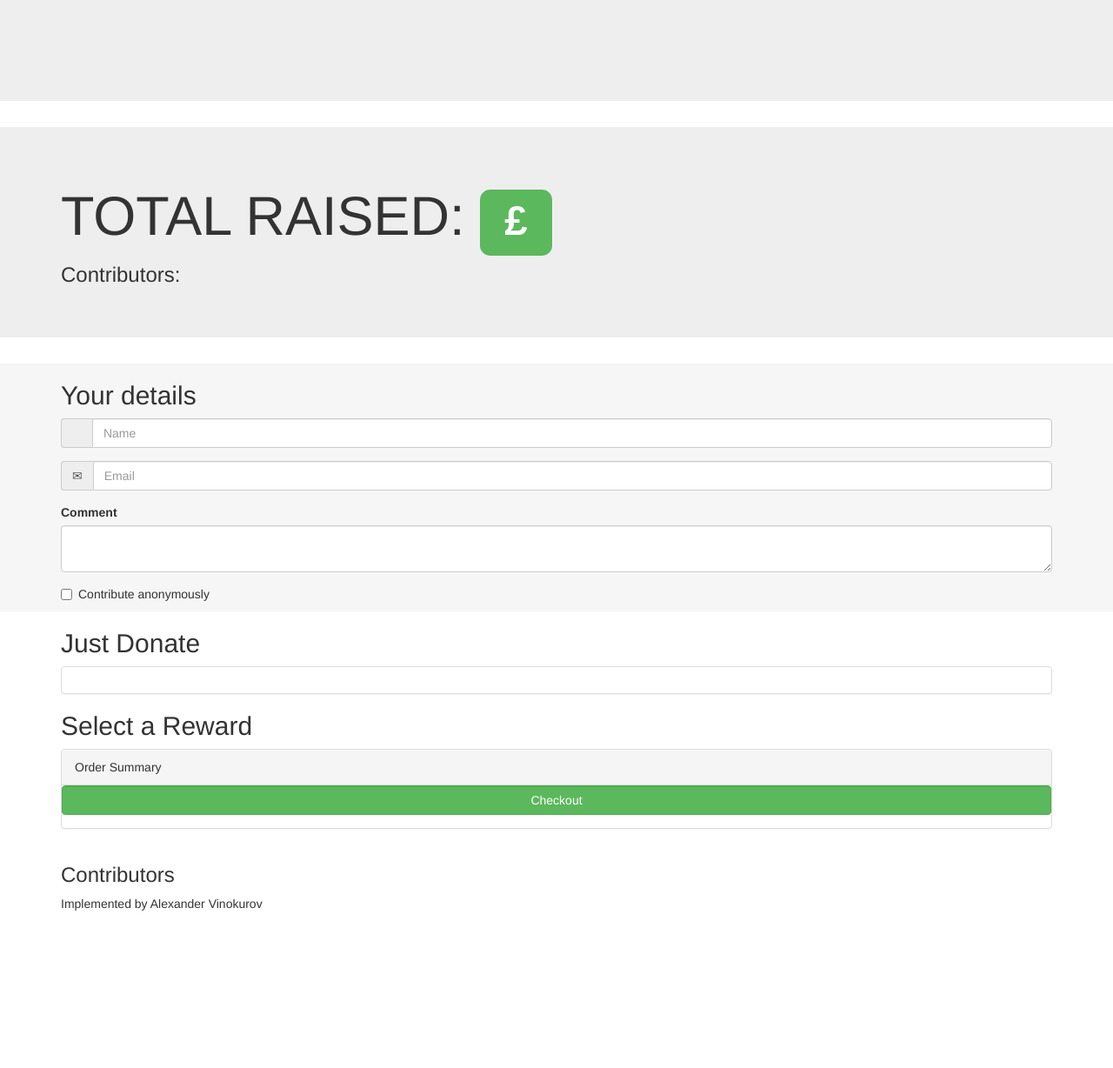
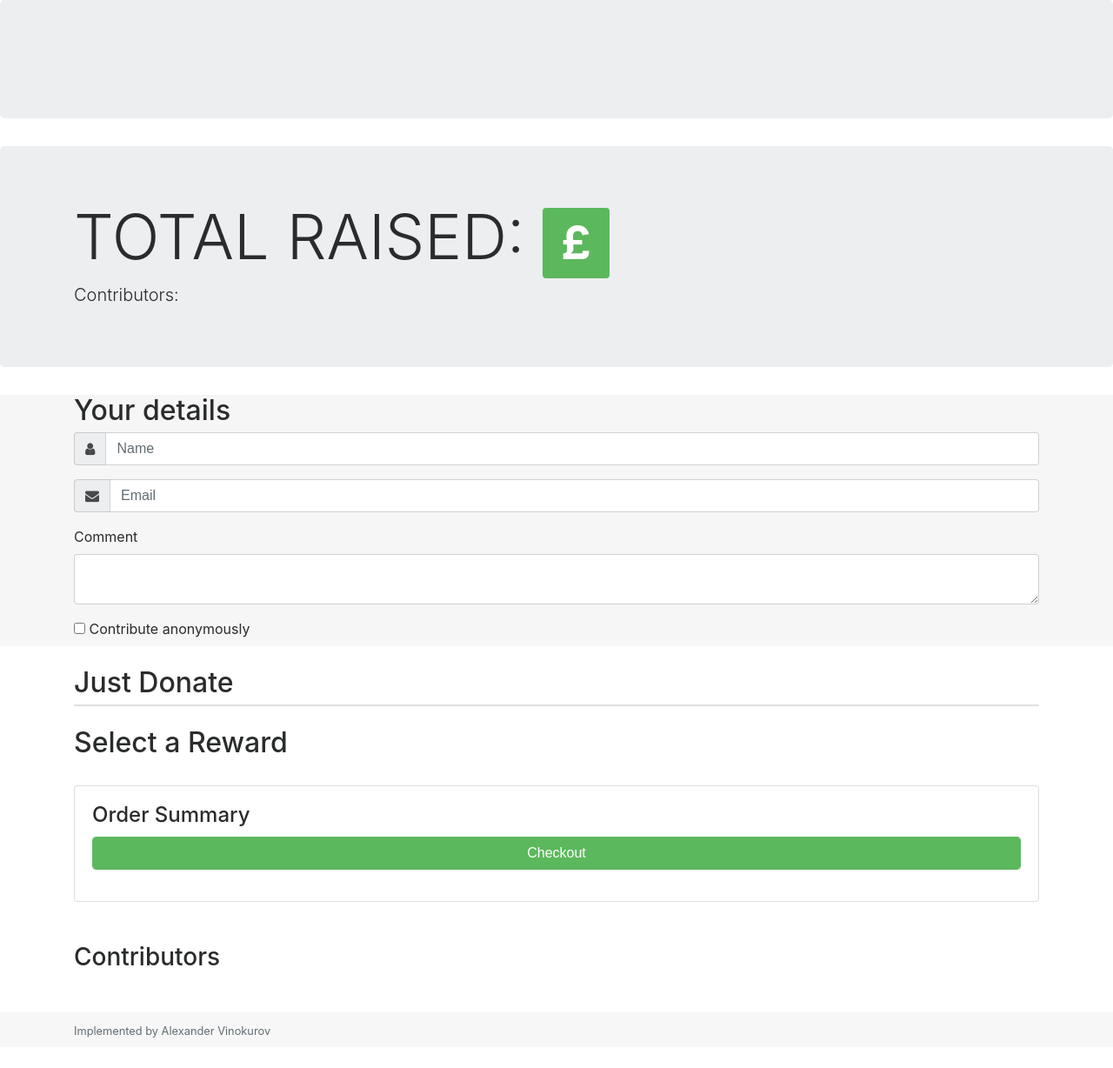
Before and after one commit to vinokurov/salty_tickets, a Flask app: template salty_tickets/templates/crowdfunding.html in a window 1280 px wide. Shown: the whole page at 87% size. Before the commit the page ends 1047 px from the top, so only its background shows below. Run offline with Flask 2, Linux system fonts and the light colour scheme; the template is opened without the code that fills it: values that come from a table or form of the project are taken from there, others are empty; some libraries are stand-ins or nearby versions; some web fonts are replaced.

Commit message:
Migrated to bootstrap-4-alpha6

```diff
--- a/salty_tickets/templates/crowdfunding.html
+++ b/salty_tickets/templates/crowdfunding.html
@@ -4,7 +4,12 @@
 {%- extends "bootstrap/base.html" %}
 
 {% block scripts %}
-{{ super() }}
+{# {{ super() }} #}
+
+    <script src="https://ajax.googleapis.com/ajax/libs/jquery/3.2.1/jquery.min.js"></script>
+    <!--<script src="//cdnjs.cloudflare.com/ajax/libs/jquery/1.12.4/jquery.min.js"></script>-->
+    <script src="https://npmcdn.com/tether@1.2.4/dist/js/tether.min.js"></script>
+    <script src="https://maxcdn.bootstrapcdn.com/bootstrap/4.0.0-alpha.6/js/bootstrap.min.js"></script>
 
 <script src="https://checkout.stripe.com/checkout.js"></script>
 
@@ -120,7 +125,12 @@
 {% block styles %}
 {# {{ super() }} #}
     <!-- Bootstrap -->
-    <link href="https://maxcdn.bootstrapcdn.com/bootswatch/3.3.7/lumen/bootstrap.min.css" rel="stylesheet">
+    <link href="https://maxcdn.bootstrapcdn.com/font-awesome/4.7.0/css/font-awesome.min.css" rel="stylesheet">
+
+
+    <link href="https://maxcdn.bootstrapcdn.com/bootstrap/4.0.0-alpha.6/css/bootstrap.min.css" rel="stylesheet">
+    <!--<link href="https://cdnjs.cloudflare.com/ajax/libs/bootswatch/4.0.0-alpha.6/lumen/bootstrap.min.css" rel="stylesheet">-->
+    <!--<link href="https://maxcdn.bootstrapcdn.com/bootswatch/3.3.7/lumen/bootstrap.min.css" rel="stylesheet">-->
     <!--<link href="https://maxcdn.bootstrapcdn.com/bootswatch/3.3.7/yeti/bootstrap.min.css" rel="stylesheet">-->
     <!--<link href="https://maxcdn.bootstrapcdn.com/bootswatch/3.3.7/paper/bootstrap.min.css" rel="stylesheet">-->
 <style>
@@ -142,13 +152,13 @@
    <!--<div class="container">-->
       <div class="jumbotron">
           <div class="container">
-        <h1>{{ event.name }}</h1>
+        <h1 class="display-3">{{ event.name }}</h1>
           </div>
       </div>
       <div class="jumbotron">
           <div class="container">
-            <h1>TOTAL RAISED: <div class="label label-success">£{{ total_stats['amount'] }}</div></h1>
-            <h3>Contributors: <div class="label label-default">{{ total_stats['contributors'] }}</div></h3>
+            <h2 class="display-3">TOTAL RAISED: <div class="badge badge-success">£{{ total_stats['amount'] }}</div></h2>
+            <h3 class="lead">Contributors: <div class="badge badge-default">{{ total_stats['contributors'] }}</div></h3>
           </div>
       </div>
      {% if request.args.get('legacy') -%}
@@ -170,22 +180,26 @@
                        </div>
                </div>
                 <div class="container-fluid">
-                    <div class="container">
+                    <div class="container my-4">
                         <h2> Just Donate</h2>
                     {{ slt.render_workshop_form_field(form.get_product_by_key(form.product_keys[0])) }}
+                    </div>
+                    <div class="container my-4">
                         <h2> Select a Reward</h2>
+                        <div class="card-columns">
                {% for product_key in form.product_keys[1:] %}
                     {{ slt.render_workshop_form_field(form.get_product_by_key(product_key)) }}
                {% endfor %}
+                        </div>
 
               {# {{ wtf.form_field(form.submit) }} #}
                </div>
                     </div>
                <div class="container-fluid">
-                   <div class="container">
-                        <div class="panel panel-default">
-                            <div class="panel-heading">Order Summary</div>
-                            <div class="pannel-body">
+                   <div class="container my-4">
+                        <div class="card card-default">
+                            <div class="card-block">
+                                <h4 class="card-title">Order Summary</h4>
                                 <div id="order_summary"></div>
                                 <div class="form-group form-vertical">
                                     <button type="button" id="checkout" class="btn btn-success form-control" autocomplete="off">
@@ -201,18 +215,18 @@
      {%- endif %}
 
                <div class="container-fluid">
-                   <div class="container">
-<h3>Contributors</h3>
+                   <div class="container my-5">
+<h3>Contributors <div class="badge badge-pill badge-default">{{ total_stats['contributors'] }}</div></h3>
 {% for contrib in contributors %}
 {{ slt.render_contributor(contrib) }}
 {% endfor %}
                </div>
            </div>
 
-<div class="footer">
+<nav class="navbar bottom navbar-light bg-faded my-4">
     <div class="container">
-           Implemented by Alexander Vinokurov
+        <small class="text-muted">Implemented by Alexander Vinokurov</small>
     </div>
-</div>
+</nav>
 
 {%- endblock %}
--- a/salty_tickets/templates/slt.html
+++ b/salty_tickets/templates/slt.html
@@ -1,13 +1,13 @@
 {% import "bootstrap/wtf.html" as wtf %}
 
 {% macro render_workshop_form_field(form_field) %}
-<div class="panel panel-default">
+<div class="card card-default">
 {% if form_field.product_type == 'DonateProduct' %}
   {{ donate_product(form_field) }}
 {% elif form_field.product_type == 'MarketingProduct' %}
   {{ marketing_product(form_field) }}
 {% else %}
-   <div class="panel-body">
+   <div class="card-body">
     {%- for subfield in form_field %}
       {% if not bootstrap_is_hidden_field(subfield) and subfield != form_field.add -%}
         {{ wtf.form_field(subfield,
@@ -25,11 +25,11 @@
 
 {% macro donate_product(form_field) %}
 {#
-       <div class="panel-heading">
+       <div class="card-heading">
            <h4>{{ form_field.product_name }}</h4>
        </div>
 #}
-    <div class="panel-body">
+    <div class="card-block">
         {{ money_text_field(form_field.amount) }}
     </div>
 {% endmacro %}
@@ -37,22 +37,25 @@
 
 {% macro marketing_product(form_field) %}
         {% set add_enabled = True %}
-       <div class="panel-heading">
-           <h4>{{ form_field.product_name }}</h4>
-           <small>
+    <img class="card-img-top img-fluid" src="..." alt="Card image cap">
+    <div class="card-block">
+       <!--<div class="card-heading">-->
+           <h4 class="card-title">{{ form_field.product_name }}</h4>
+           <p class="card-text"><small class="text-muted">
                {% if form_field.available_quantity is defined %}
                     {% if form_field.available_quantity <= 0 %}
                         Sold out
                         {% set add_enabled = False %}
                     {% else %}
-                        {% if form_field.available_quantity == 1 %} <span class="glyphicon glyphicon-fire" aria-hidden="true"></span> {% endif %}
+                        {% if form_field.available_quantity == 1 %} <i class="fa fa-fire text-danger" aria-hidden="true"></i> {% endif %}
                         Available: {{ form_field.available_quantity }}
                     {% endif %}
                {% endif %}
-           </small>
-       </div>
-    <div class="panel-body">
-        {{ form_field.info }}
+           </small></p>
+       <!--</div>-->
+
+    <!--<div class="card-block">-->
+        <p class="card-text">{{ form_field.info }}</p>
 
 <div  class="form-group">
     <div class="input-group">
@@ -85,7 +88,7 @@
     <label class="sr-only" for="{{field.id}}">Your email</label>
     <div class="input-group">
         <div class="input-group-addon">
-            <span class="glyphicon glyphicon-envelope" aria-hidden="true"></span>
+            <i class="fa fa-envelope" aria-hidden="true"></i>
         </div>
         {{ field(class='form-control', placeholder="Email") }}
     </div>
@@ -98,7 +101,7 @@
   <label class="sr-only" for="{{field.id}}">Your name</label>
   <div class="input-group">
     <div class="input-group-addon">
-        <span class="glyphicon glyphicon-user" aria-hidden="true"></span>
+        <i class="fa fa-user" aria-hidden="true"></i>
     </div>
     {{ field(class='form-control', placeholder="Name") }}
 </div>
@@ -110,7 +113,7 @@
 <div class="form-group">
     {{ field.label(class='sr-only') }}
     <div class="input-group">
-        <div class="input-group-addon">£</div>
+        <div class="input-group-addon"><i class="fa fa-gbp" aria-hidden="true"></i></div>
         <!--<input type="text" class="form-control" id="{{field.id}}" placeholder="{{ field.label.text }}">-->
         {{ field(placeholder=field.label.text,  class="form-control") }}
         <div class="input-group-addon">.00</div>
@@ -120,8 +123,8 @@
 
 
 {% macro render_contributor(registration) %}
-<div class="panel panel-default">
-    <div class="panel-body">
+<div class="card card-default">
+    <div class="card-block">
         {% if registration.crowdfunding_registration_properties.anonymous %}
         <h4>Anonymous</h4>
         {% else %}
@@ -130,7 +133,7 @@
         <p>Contributed: £{{ registration.total_amount_ordered }}</p>
     </div>
     {% if registration.comment %}
-    <div class="panel-footer">
+    <div class="card-footer">
         {{ registration.comment }}
     </div>
     {% endif %}
```
